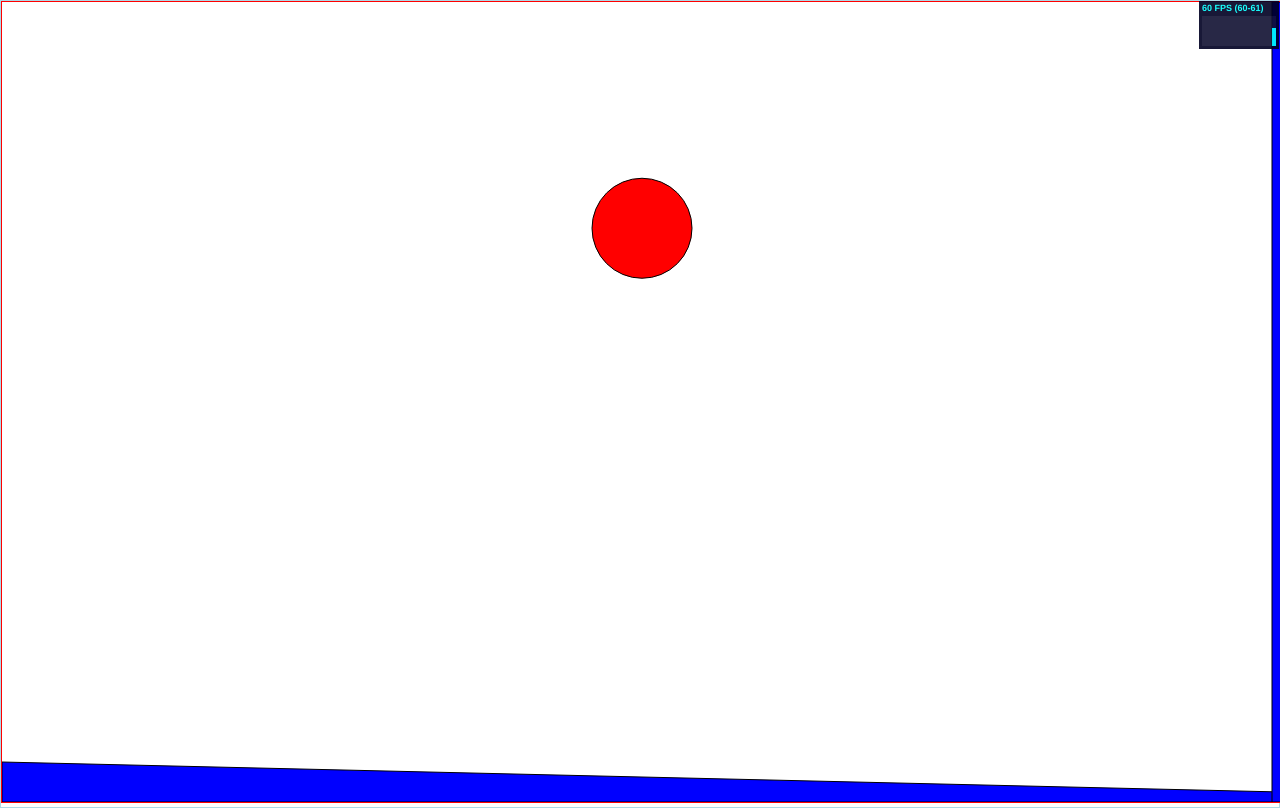
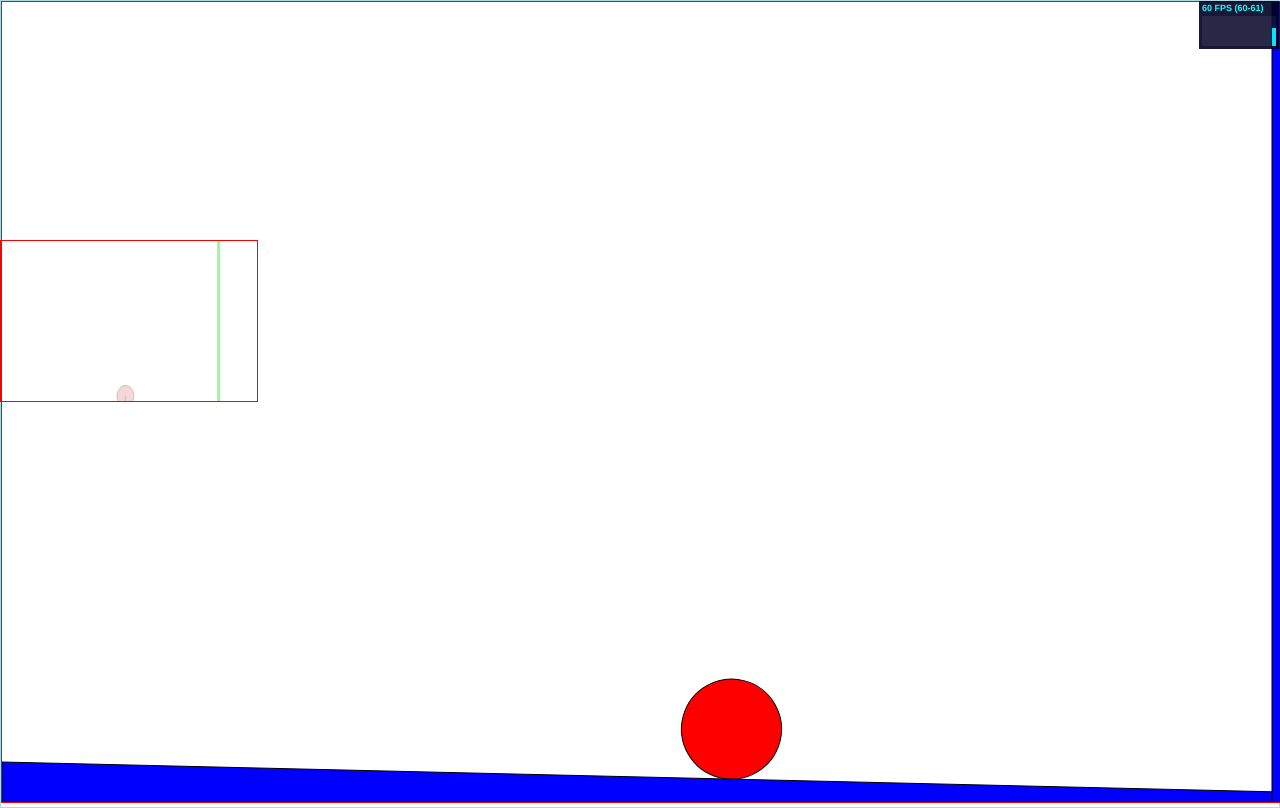
Before and after one commit to ctacer/kyrs, a plain HTML site: page public_html/box2d.html in a window 1280 px wide. Drawn offline with Linux system fonts and the light colour scheme.

Commit message:
fixed gravity,separeted phys and graph worlds

```diff
--- a/public_html/js/Object.js
+++ b/public_html/js/Object.js
@@ -1,23 +1,38 @@
 
 
 
-function DynamicObject(world){
+function DynamicObject(world,pxTmtr){
 
 
 	this.world = world;
 	this.phys = [];
 	this.parts = [];
+	this.PixelToMeter = pxTmtr || 50;
 
 	this.setPhysic = function(b2shape,pos){
 
 		var bodydef = new b2BodyDef();
 		bodydef.type = b2Body.b2_dynamicBody;
-	    bodydef.position.Set(pos.x, pos.y);
+	    bodydef.position.Set(pos.x/this.PixelToMeter, pos.y/this.PixelToMeter);
 
 	    var fixtureDef = new b2FixtureDef();
-        fixtureDef.density = 50;
+        fixtureDef.density = 1;
         fixtureDef.friction = 0.5;
         fixtureDef.restitution = 0.2;
+
+        if(b2shape.GetType() == 0){//circle
+        	b2shape.SetRadius(b2shape.GetRadius()/this.PixelToMeter);
+        }
+        if(b2shape.GetType() == 1){//polygon
+        	var ar = b2shape.GetVertices();
+        	//var arr = [];
+			for (var i = 0; i < ar.length; i++) {
+				ar[i].x/=this.PixelToMeter;
+				ar[i].y/=this.PixelToMeter;
+			}
+			b2shape.SetAsArray(ar);
+        }
+
         fixtureDef.shape = b2shape;
 
 	    var body = this.world.CreateBody(bodydef);
@@ -26,7 +41,7 @@ function DynamicObject(world){
 
 	    this.phys.push(body);
 
-	    this.setGraphic(this.phys.length - 1);
+	    //this.setGraphic(this.phys.length - 1);
 	}
 /*
 	this.addPhysic = function(){
@@ -38,6 +53,16 @@ function DynamicObject(world){
 		this.layer = new Kinetic.Layer();
 		this.stage = stage;
 		this.stage.add(this.layer);
+
+		this.bindGraphic();
+	}
+
+	this.bindGraphic = function(){
+
+		for (var i = 0; i < this.phys.length; i++) {
+			this.setGraphic(i);
+		};
+
 	}
 
 	this.setGraphic = function(i){
@@ -53,9 +78,9 @@ function DynamicObject(world){
 
 		if(this.phys[i].GetFixtureList().GetShape().GetType() == 0){
 			shape = new Kinetic.Circle({
-				x: this.phys[i].GetPosition().x,
-				y: this.phys[i].GetPosition().y,
-				radius: this.phys[i].GetFixtureList().GetShape().GetRadius(),
+				x: this.phys[i].GetPosition().x*this.PixelToMeter,
+				y: this.phys[i].GetPosition().y*this.PixelToMeter,
+				radius: this.phys[i].GetFixtureList().GetShape().GetRadius()*this.PixelToMeter,
 				fill: 'red',
 		        stroke: 'black',
 		        strokeWidth: 1
@@ -65,8 +90,8 @@ function DynamicObject(world){
 			var ar = this.phys[i].GetFixtureList().GetShape().GetVertices();
 			var arr = [];
 			for (var i = 0; i < ar.length; i++) {
-				arr.push(ar[i].x);
-				arr.push(ar[i].y);
+				arr.push(ar[i].x*this.PixelToMeter);
+				arr.push(ar[i].y*this.PixelToMeter);
 			};
 			shape = new Kinetic.Polygon({
 				points: arr,
@@ -88,7 +113,7 @@ function DynamicObject(world){
 
 		for (var i = 0; i < this.parts.length; i++) {
 			var pos = this.phys[i].GetPosition();
-			this.parts[i].setPosition( pos.x, pos.y );
+			this.parts[i].setPosition( pos.x*this.PixelToMeter, pos.y*this.PixelToMeter );
             this.parts[i].setRotation( this.phys[i].GetAngle()*180/Math.PI );
 		};
 	}
@@ -102,22 +127,37 @@ function DynamicObject(world){
 
 
 
-function StaticObject(world){
+function StaticObject(world,pxTmtr){
 
 	this.world = world;
 	this.phys = [];
 	this.parts = [];
+	this.PixelToMeter = pxTmtr || 50;
 
 	this.setPhysic = function(b2shape,pos){
 
 		var bodydef = new b2BodyDef();
 		bodydef.type = b2Body.b2_staticBody;
-	    bodydef.position.Set(pos.x, pos.y);
+	    bodydef.position.Set(pos.x/this.PixelToMeter, pos.y/this.PixelToMeter);
 
 	    var fixtureDef = new b2FixtureDef();
         fixtureDef.density = 1;
         fixtureDef.friction = 0.5;
         fixtureDef.restitution = 0.2;
+
+        if(b2shape.GetType() == 0){//circle
+        	b2shape.SetRadius(b2shape.GetRadius()/this.PixelToMeter);
+        }
+        if(b2shape.GetType() == 1){//polygon
+        	var ar = b2shape.GetVertices();
+        	//var arr = [];
+			for (var i = 0; i < ar.length; i++) {
+				ar[i].x/=this.PixelToMeter;
+				ar[i].y/=this.PixelToMeter;
+			}
+			b2shape.SetAsArray(ar);
+        }
+
         fixtureDef.shape = b2shape;
 
 	    var body = this.world.CreateBody(bodydef);
@@ -125,7 +165,7 @@ function StaticObject(world){
 
 	    this.phys.push(body);
 
-	    this.setGraphic(this.phys.length - 1);
+	    //this.setGraphic(this.phys.length - 1);
 	}
 /*
 	this.addPhysic = function(){
@@ -137,6 +177,16 @@ function StaticObject(world){
 		this.layer = new Kinetic.Layer();
 		this.stage = stage;
 		this.stage.add(this.layer);
+
+		this.bindGraphic();
+	}
+
+	this.bindGraphic = function(){
+
+		for (var i = 0; i < this.phys.length; i++) {
+			this.setGraphic(i);
+		};
+
 	}
 
 	this.setGraphic = function(i){
@@ -152,9 +202,9 @@ function StaticObject(world){
 
 		if(this.phys[i].GetFixtureList().GetShape().GetType() == 0){
 			shape = new Kinetic.Circle({
-				x: this.phys[i].GetPosition().x,
-				y: this.phys[i].GetPosition().y,
-				radius: this.phys[i].GetFixtureList().GetShape().GetRadius(),
+				x: this.phys[i].GetPosition().x*this.PixelToMeter,
+				y: this.phys[i].GetPosition().y*this.PixelToMeter,
+				radius: this.phys[i].GetFixtureList().GetShape().GetRadius()*this.PixelToMeter,
 				fill: 'red',
 		        stroke: 'black',
 		        strokeWidth: 1
@@ -164,8 +214,8 @@ function StaticObject(world){
 			var ar = this.phys[i].GetFixtureList().GetShape().GetVertices();
 			var arr = [];
 			for (var i = 0; i < ar.length; i++) {
-				arr.push(ar[i].x);
-				arr.push(ar[i].y);
+				arr.push(ar[i].x*this.PixelToMeter);
+				arr.push(ar[i].y*this.PixelToMeter);
 			};
 			//console.log(arr);
 			shape = new Kinetic.Polygon({
@@ -202,13 +252,13 @@ function StaticObject(world){
 
 
 
-function PGObject (world,type_){
+function PGObject (world,type_ ,pxTmtr){
 
 	if(type_.toUpperCase() == "STATIC"){
-		return new StaticObject(world);
+		return new StaticObject(world,pxTmtr);
 	}
 	if(type_.toUpperCase() == "DYNAMIC"){
-		return new DynamicObject(world);
+		return new DynamicObject(world,pxTmtr);
 	}
 
 }
--- a/public_html/js/Renderer.js
+++ b/public_html/js/Renderer.js
@@ -1,14 +1,22 @@
-function Renderer (world,stage){
+function Renderer (world,stage,pxTmtr){
 
 	this.objs = [];
 	this.stage = stage;
 	this.world = world;
+	this.PixelToMeter = pxTmtr || 50;
 
 	this.createDebuger = function(){
 
 		var debugDraw = new b2DebugDraw();
-            debugDraw.SetSprite(document.getElementsByTagName("canvas")[0].getContext("2d"));
-            debugDraw.SetDrawScale(1.0);
+
+		var newCanvas = document.createElement('canvas');
+		newCanvas.className = "DebugCanvas";
+		newCanvas.style.width = 10*this.stage.getWidth()/this.PixelToMeter + "px";
+		newCanvas.style.height = 10*this.stage.getHeight()/this.PixelToMeter + "px";
+		document.body.appendChild(newCanvas);
+
+            debugDraw.SetSprite(newCanvas.getContext("2d"));
+            debugDraw.SetDrawScale(10.0);
             debugDraw.SetFillAlpha(0.5);
             debugDraw.SetLineThickness(1.0);
             debugDraw.SetFlags(b2DebugDraw.e_shapeBit | b2DebugDraw.e_jointBit);
@@ -41,13 +49,16 @@ function Renderer (world,stage){
 
 		var self = this;
 
-		var start = { t: Date.now() , y:100 };
-		var cur = { t: Date.now() , y:100 };
+		/*var start = { t: Date.now() , y:self.objs[0].parts[0].getPosition().y };
+		var cur = { t: Date.now() , y:100 };*/
 
+/*
 		if(!this.debug)
 			func();
 		else
 			deb();
+*/
+		func();
 
 
 		function func(){
@@ -57,16 +68,20 @@ function Renderer (world,stage){
 	        	self.stats.update();
 
 	        self.world.Step(1 / 60, 10, 10);
-	        //self.world.DrawDebugData();
 
 	        for (var i = 0; i < self.objs.length; i++) {
 	        	self.objs[i].updateObj();
+	        	/*
 	        	if( Math.floor((Date.now() - start.t)/1000) == 1 ){
-	        		console.log(self.objs[i].parts[0].getPosition() );
+	        		console.log(self.objs[i].parts[0].getPosition().y - start.y);
 	        		console.log( '\t' + ((Date.now() - start.t)/1000) );
-	        	}
+	        	}*/
 	        };
 	        self.stage.draw();
+
+	        if(self.debug){
+	        	self.world.DrawDebugData();
+	        }
 
 
 	        self.world.ClearForces();
--- a/public_html/js/core.js
+++ b/public_html/js/core.js
@@ -7,66 +7,11 @@ window.addEventListener('load',function(e){
 	//window.addEventListener('resize',resizer,false);
 
 
-	   b2Vec2 = Box2D.Common.Math.b2Vec2
-        ,  b2AABB = Box2D.Collision.b2AABB
-        ,   b2BodyDef = Box2D.Dynamics.b2BodyDef
-        ,   b2Body = Box2D.Dynamics.b2Body
-        ,   b2FixtureDef = Box2D.Dynamics.b2FixtureDef
-        ,   b2Fixture = Box2D.Dynamics.b2Fixture
-        ,   b2World = Box2D.Dynamics.b2World
-        ,   b2MassData = Box2D.Collision.Shapes.b2MassData
-        ,   b2PolygonShape = Box2D.Collision.Shapes.b2PolygonShape
-        ,   b2CircleShape = Box2D.Collision.Shapes.b2CircleShape
-        ,   b2DebugDraw = Box2D.Dynamics.b2DebugDraw
-        ,  b2MouseJointDef =  Box2D.Dynamics.Joints.b2MouseJointDef ;
+    var o = definePhysicWorld();
+    defineGraphicWorld( o );
 
 
 
-    var world = new b2World(
-        new b2Vec2(0, 10)    //gravity
-        ,  true                 //allow sleep
-    );
-
-
-    var stage = new Kinetic.Stage({
-		container :'container',
-		width: window.innerWidth,
-		height: window.innerHeight
-	});
-
-    var ball = new PGObject(world,"dynamic");
-    ball.bindStage(stage);
-
-    var shape = new b2CircleShape();
-    shape.SetRadius(50);
-    ball.setPhysic(shape,{x:window.innerWidth/2,y:100});
-
-    var w = window.innerWidth;
-    var h = window.innerHeight;
-
-    var wall = new PGObject(world,"static");
-    wall.bindStage(stage);
-
-    var pol = new b2PolygonShape();
-    pol.SetAsArray([new b2Vec2(0,h),new b2Vec2(0,h-40),new b2Vec2(w,h-10),new b2Vec2(w,h)/*,new b2Vec2(w,0),
-    	new b2Vec2(w,h)*/],4);
-    wall.setPhysic(pol,{x:0,y:0});
-    var pol2 = new b2PolygonShape();
-    pol2.SetAsArray([new b2Vec2(w-10,0),new b2Vec2(w,0),new b2Vec2(w,h),new b2Vec2(w-10,h)/*,new b2Vec2(w,0),
-    	new b2Vec2(w,h)*/],4);
-
-    wall.setPhysic(pol2,{x:0,y:0});
-
-
-
-
-	window.Render = new Renderer(world,stage);
-	Render.setStatElement(document.getElementById( 'viewport' ));
-
-	Render.addObject(ball);
-	//Render.createDebuger();
-
-	Render.render();
 
 
 },false);
--- /dev/null
+++ b/public_html/js/worlds/graphic.js
@@ -0,0 +1,32 @@
+
+
+//grapihc world
+
+function defineGraphicWorld (o) {
+
+
+
+	var stage = new Kinetic.Stage({
+		container :'container',
+		width: o.width,
+		height: o.height
+	});
+
+
+
+
+	window.Render = new Renderer(o.world,stage,o.pixelToMeter);
+	Render.setStatElement(document.getElementById( 'viewport' ));
+
+	for (var i = 0; i < o.os.length; i++) {
+		o.os[i].bindStage(stage);
+		Render.addObject( o.os[i] );
+	}
+
+	Render.createDebuger();
+
+	Render.render();
+
+
+
+}
--- /dev/null
+++ b/public_html/js/worlds/world.js
@@ -0,0 +1,64 @@
+
+
+//
+
+function definePhysicWorld() {
+
+
+	b2Vec2 = Box2D.Common.Math.b2Vec2
+    ,  b2AABB = Box2D.Collision.b2AABB
+    ,   b2BodyDef = Box2D.Dynamics.b2BodyDef
+    ,   b2Body = Box2D.Dynamics.b2Body
+    ,   b2FixtureDef = Box2D.Dynamics.b2FixtureDef
+    ,   b2Fixture = Box2D.Dynamics.b2Fixture
+    ,   b2World = Box2D.Dynamics.b2World
+    ,   b2MassData = Box2D.Collision.Shapes.b2MassData
+    ,   b2PolygonShape = Box2D.Collision.Shapes.b2PolygonShape
+    ,   b2CircleShape = Box2D.Collision.Shapes.b2CircleShape
+    ,   b2DebugDraw = Box2D.Dynamics.b2DebugDraw
+    ,  b2MouseJointDef =  Box2D.Dynamics.Joints.b2MouseJointDef ;
+
+
+
+    var PixelToMeter = 50;
+
+    var world = new b2World(
+        new b2Vec2(0, 10)    //gravity
+        ,  true                 //allow sleep
+    );
+
+    var w = window.innerWidth;
+    var h = window.innerHeight;
+
+    //define world objects
+
+    var ball = new PGObject(world,"dynamic",PixelToMeter);
+
+    var shape = new b2CircleShape();
+    shape.SetRadius(50);
+    ball.setPhysic(shape,{x:w/2,y:100});
+
+
+
+    var wall = new PGObject(world,"static",PixelToMeter);
+
+    var pol = new b2PolygonShape();
+    pol.SetAsArray([new b2Vec2(0,h),new b2Vec2(0,h-40),
+        new b2Vec2(w,h-10),new b2Vec2(w,h)],4);
+    wall.setPhysic(pol,{x:0,y:0});
+
+    var pol2 = new b2PolygonShape();
+    pol2.SetAsArray([new b2Vec2(w-10,0),new b2Vec2(w,0),
+        new b2Vec2(w,h),new b2Vec2(w-10,h)],4);
+
+    wall.setPhysic(pol2,{x:0,y:0});
+
+
+    var os = [];
+    os.push(ball);
+    os.push(wall);
+
+
+    return {os:os,world:world,width:w,height:h,pixelToMeter:PixelToMeter};
+
+}
--- a/public_html/style/style.css
+++ b/public_html/style/style.css
@@ -21,3 +21,9 @@ body{
 	height: 100px;
 	width: 100%;
 }
+.DebugCanvas{
+	position: absolute;
+	left: 0px;
+	top: 30%;
+	border: 1px red solid;
+}
```
Also changed, not shown: public_html/box2d.html (+4 -2 lines).
